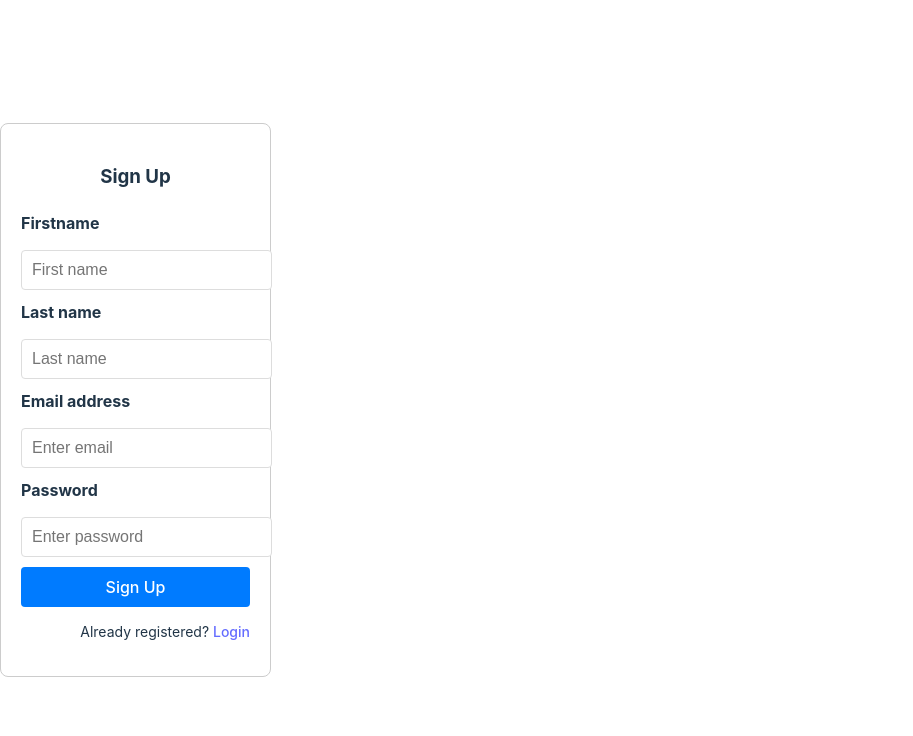
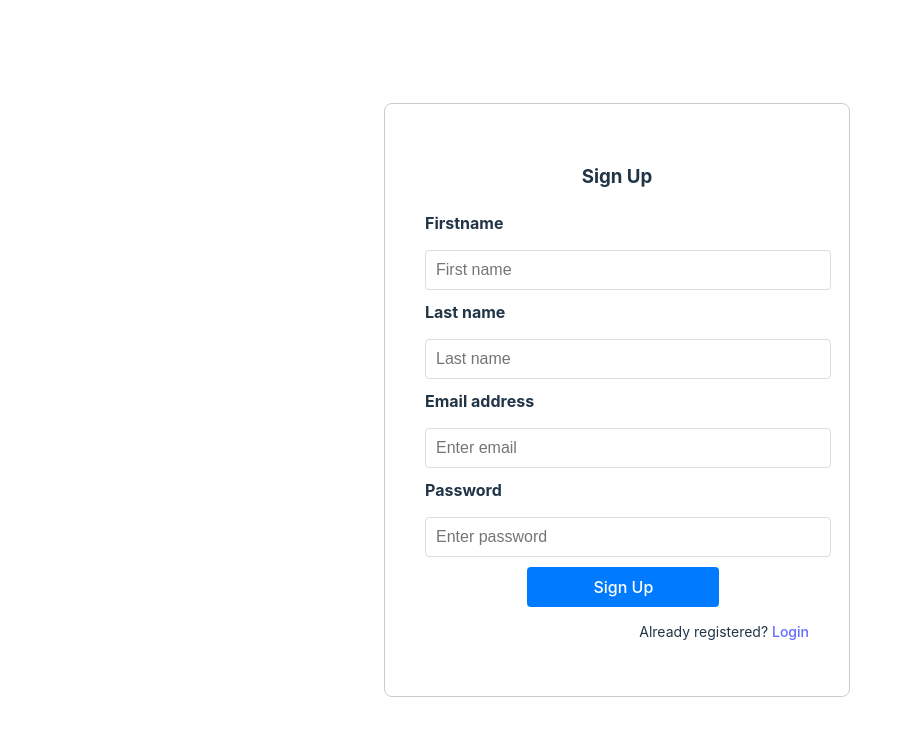
Before and after one commit to harshnishad/Assignment-ReactJs, a React (Vite) app: page /register in a window 1280 px wide. Shown: the top 736 px of the page, without its empty margins (0-913 px from the left). Built offline with nearby package versions, Linux system fonts and the light colour scheme; no server answers; a web font is replaced by a local one.

Commit message:
fixed all the bugs and ready for deploymnet

```diff
--- a/src/App.jsx
+++ b/src/App.jsx
@@ -27,10 +27,7 @@ function App() {
         <div className="auth-wrapper">
           <div className="auth-inner">
             <Routes>
-              <Route
-                path="/"
-                element={user ? <Navigate to="/profile" /> : <Login />}
-              />
+              {/* <Route path="/"element={user ? <Navigate to="/profile" /> : <Login />}/> */}
               <Route path="/login" element={<Login />} />
               <Route path="/register" element={<Register />} />
               <Route path="/profile" element={<HomePage />} />
--- a/src/Component/Pages/Register/Register.jsx
+++ b/src/Component/Pages/Register/Register.jsx
@@ -7,12 +7,12 @@ import styled from "styled-components";
 
 
 const FormContainer = styled.form`
-  max-width: 400px;
-  margin: 0 auto;
-  padding: 20px;
+  width:30vw;
+  margin-left:30vw;
+  padding: 40px;
   border: 1px solid #ccc;
   border-radius: 8px;
-  background-color: #fff;
+
 `;
 
 const FormTitle = styled.h3`
@@ -35,7 +35,8 @@ const InputField = styled.input`
 `;
 
 const SubmitButton = styled.button`
-  width: 100%;
+  width: 50%;
+
   padding: 10px;
   background-color: #007bff;
   color: #fff;
@@ -43,7 +44,7 @@ const SubmitButton = styled.button`
   border-radius: 4px;
   font-size: 16px;
   cursor: pointer;
-
+  margin-left:8vw;
   &:disabled {
     background-color: #cccccc;
     cursor: not-allowed;
```
Also changed, not shown: vercel.json (added).
